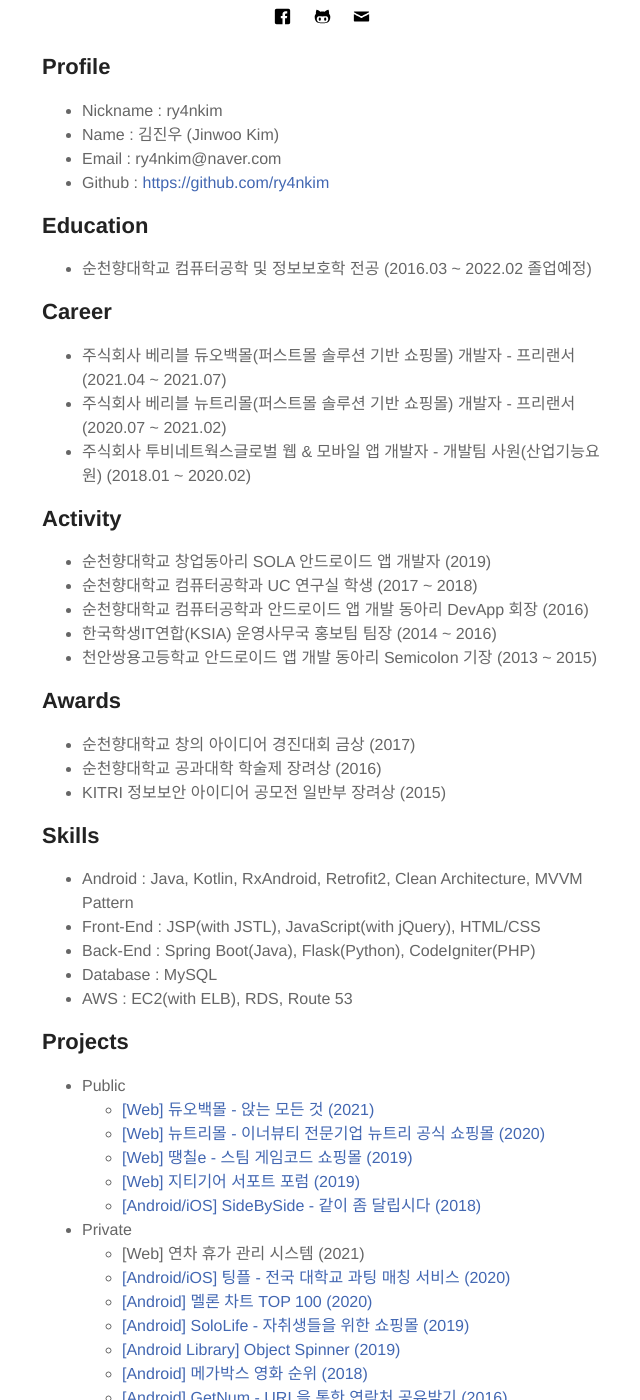
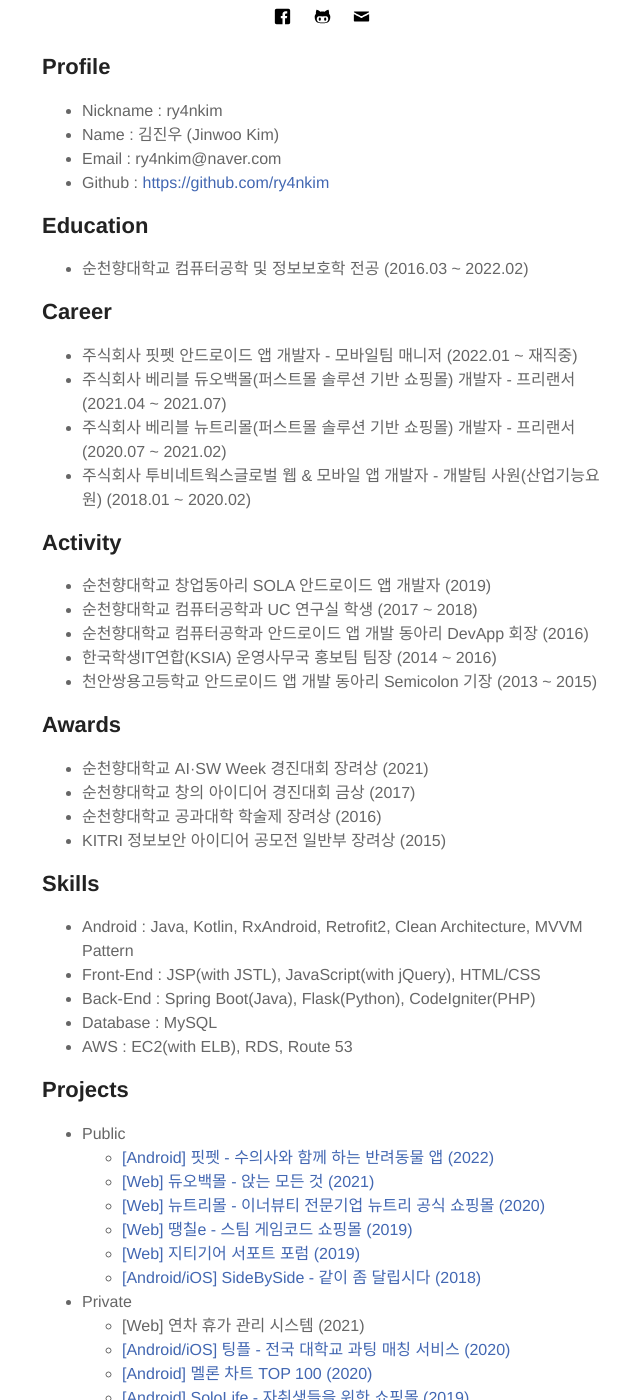
Before and after one commit to ry4nkim/ry4nkim.github.io, a Jekyll site: the page built from about.md, in a window 1280 px wide and 1400 px high, scrolled down 414 px. Shown: the whole window, without its empty margins (318-958 px from the left). Built offline with Jekyll 4.4.1, drawn with Linux system fonts in a browser that asks for light colours.

Commit message:
Update about.md

```diff
--- a/about.md
+++ b/about.md
@@ -13,11 +13,12 @@
 
 <h2>Education</h2>
 <ul>
-  <li>순천향대학교 컴퓨터공학 및 정보보호학 전공 (2016.03 ~ 2022.02 졸업예정)</li>
+  <li>순천향대학교 컴퓨터공학 및 정보보호학 전공 (2016.03 ~ 2022.02)</li>
 </ul>
 
 <h2>Career</h2>
 <ul>
+  <li>주식회사 핏펫 안드로이드 앱 개발자 - 모바일팀 매니저 (2022.01 ~ 재직중)</li>
   <li>주식회사 베리블 듀오백몰(퍼스트몰 솔루션 기반 쇼핑몰) 개발자 - 프리랜서 (2021.04 ~ 2021.07)</li>
   <li>주식회사 베리블 뉴트리몰(퍼스트몰 솔루션 기반 쇼핑몰) 개발자 - 프리랜서 (2020.07 ~ 2021.02)</li>
   <li>주식회사 투비네트웍스글로벌 웹 & 모바일 앱 개발자 - 개발팀 사원(산업기능요원) (2018.01 ~ 2020.02)</li>
@@ -34,6 +35,7 @@
 
 <h2>Awards</h2>
 <ul>
+  <li>순천향대학교 AI·SW Week 경진대회 장려상 (2021)</li>
   <li>순천향대학교 창의 아이디어 경진대회 금상 (2017)</li>
   <li>순천향대학교 공과대학 학술제 장려상 (2016)</li>
   <li>KITRI 정보보안 아이디어 공모전 일반부 장려상 (2015)</li>
@@ -53,6 +55,9 @@
   <li>Public</li>
   <ul>
     <li>
+      <a target="_blank" href="https://play.google.com/store/apps/details?id=kr.co.fitpet" style="text-decoration: none;" onmouseover="this.style.textDecoration='underline';" onmouseout="this.style.textDecoration='none';">[Android] 핏펫 - 수의사와 함께 하는 반려동물 앱 (2022)</a>
+    </li>
+    <li>
       <a target="_blank" href="https://www.duoback.co.kr" style="text-decoration: none;" onmouseover="this.style.textDecoration='underline';" onmouseout="this.style.textDecoration='none';">[Web] 듀오백몰 - 앉는 모든 것 (2021)</a>
     </li>
     <li>
@@ -67,9 +72,6 @@
     <li>
       <a target="_blank" href="https://play.google.com/store/apps/details?id=com.tbnws.sidebyside" style="text-decoration: none;" onmouseover="this.style.textDecoration='underline';" onmouseout="this.style.textDecoration='none';">[Android/iOS] SideBySide - 같이 좀 달립시다 (2018)</a>
     </li>
-    <!--<li>
-      <a target="_blank" href="https://itunes.apple.com/kr/app/id1398166366" style="text-decoration: none;" onmouseover="this.style.textDecoration='underline';" onmouseout="this.style.textDecoration='none';">[iOS] SideBySide - 같이 좀 달립시다 (2018)</a>
-    </li>-->
   </ul>
 
   <li>Private</li>
```
